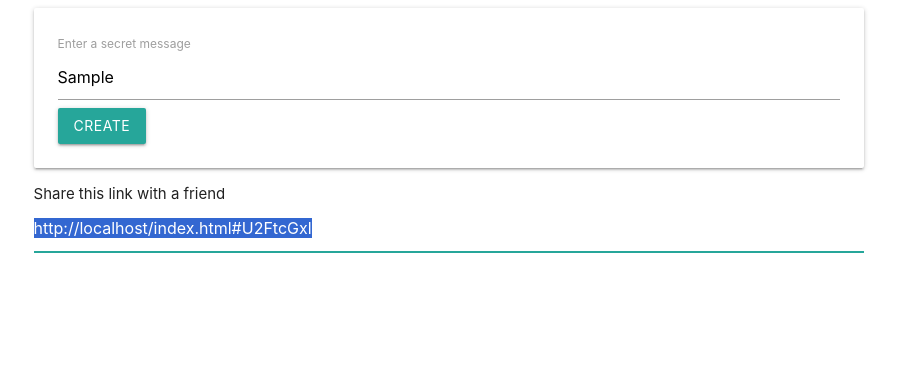
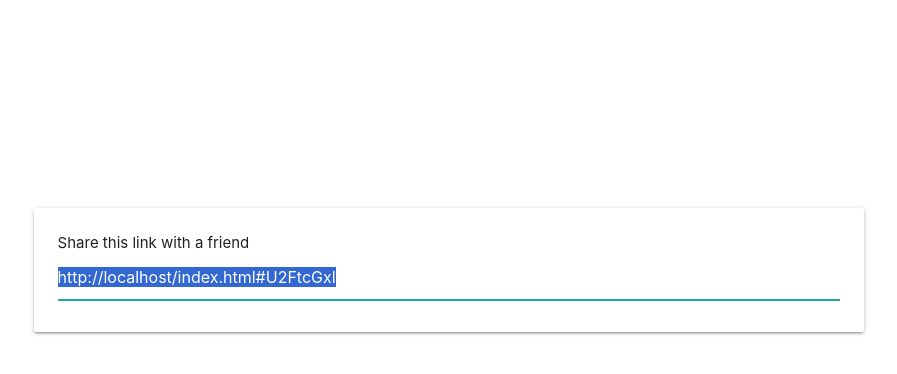
Before and after one commit to ravi19999/Message, a plain HTML site: page index.html in a window 1280 px wide. Both pictures are taken after typing "Sample" into the empty fields and a click on the button "CREATE". Shown: the whole page, without its empty margins (191-1088 px from the left). Drawn offline with nearby package versions, Linux system fonts and the light colour scheme.

Commit message:
Hid the URL section :lipstick:

```diff
--- a/index.html
+++ b/index.html
@@ -6,13 +6,19 @@
       rel="stylesheet"
       href="https://cdnjs.cloudflare.com/ajax/libs/materialize/1.0.0/css/materialize.min.css"
     />
+
+    <style>
+      .row {
+        margin-top: 25vh;
+      }
+    </style>
     <meta name="viewport" content="width=device-width, initial-scale=1.0" />
     <title>Document</title>
   </head>
   <body>
     <div class="row">
       <div class="col s8 offset-s2">
-        <div class="card-panel">
+        <div id="message-form" class="card-panel">
           <form>
             <label>Enter a secret message</label>
             <input id="message-input" />
@@ -20,9 +26,11 @@
           </form>
         </div>
 
-        <div>
-          Share this link with a friend
-          <input id="link-input" />
+        <div id="link-form" class="card-panel hide">
+          <div>
+            Share this link with a friend
+            <input id="link-input" />
+          </div>
         </div>
       </div>
     </div>
--- a/index.js
+++ b/index.js
@@ -1,6 +1,8 @@
 document.querySelector("form").addEventListener("submit", (event) => {
   event.preventDefault();
 
+  document.querySelector("#message-form").classList.add("hide");
+  document.querySelector("#link-form").classList.remove("hide");
   const input = document.querySelector("#message-input");
   const encrypted = btoa(input.value);
 
```
